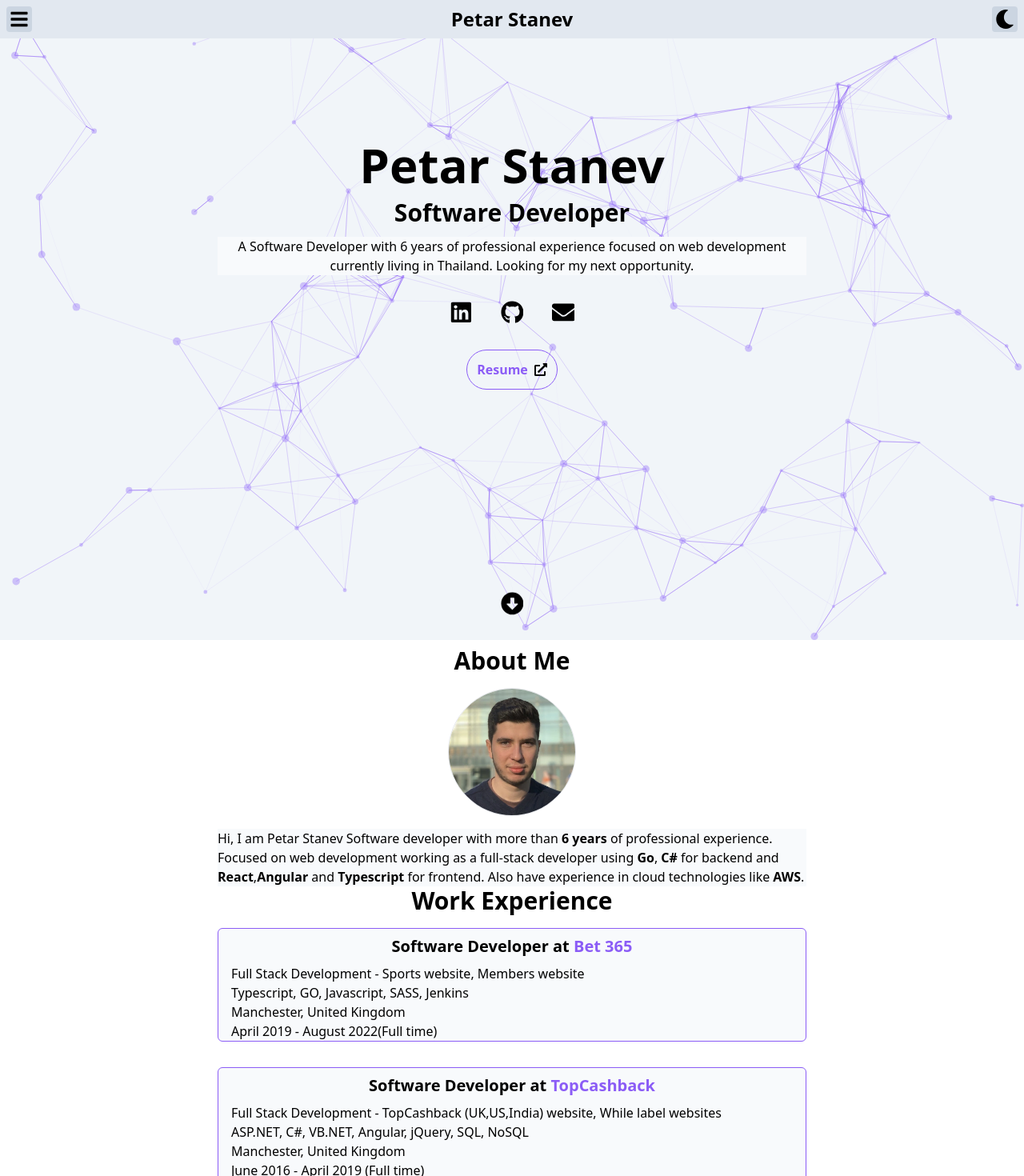
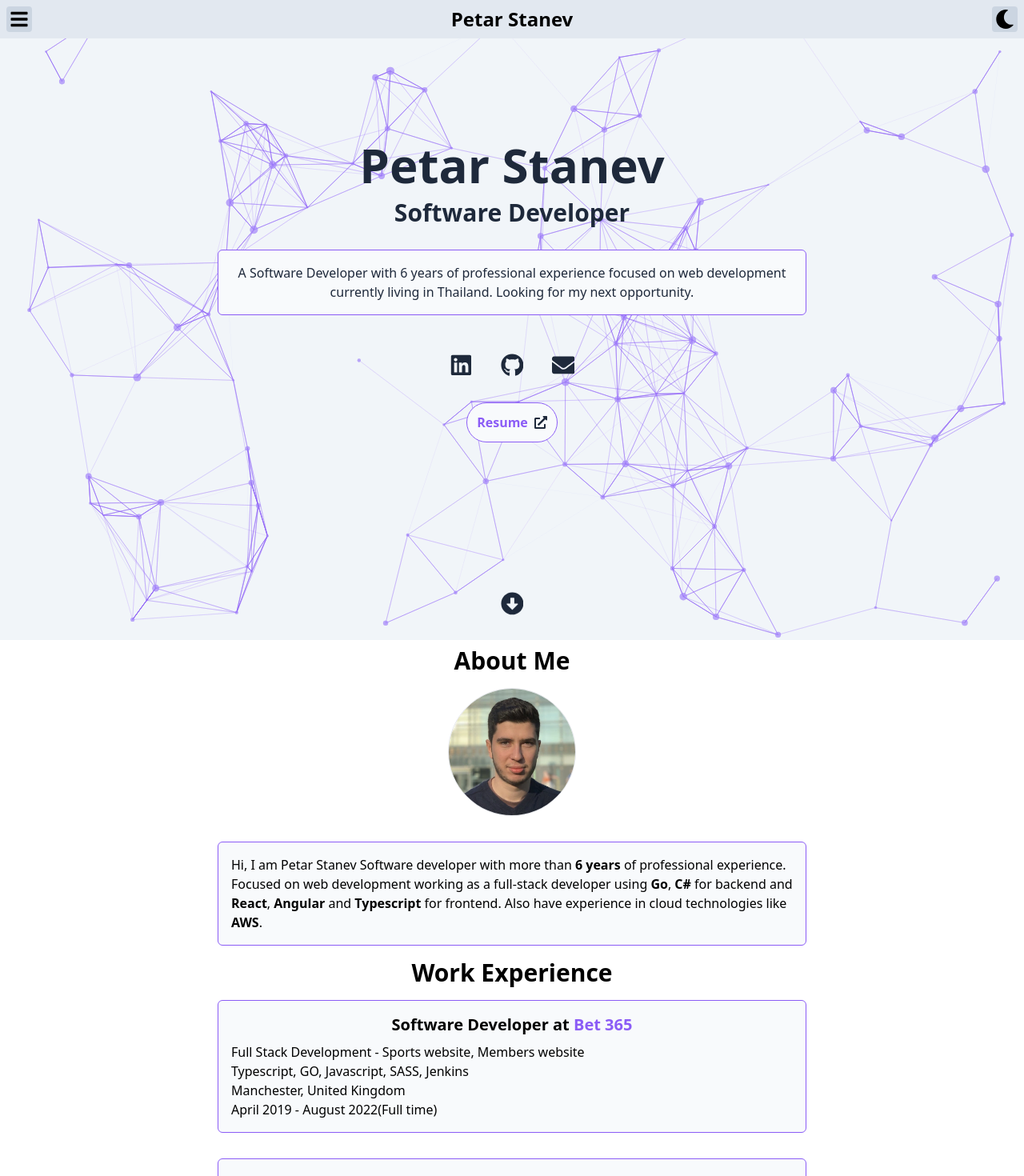
Before and after one commit to petarstanev/petarstanev.github.io, a Next.js app: page / in a window 1280 px wide. Shown: the top 1470 px of the page at 80% size. Built offline with nearby package versions, Linux system fonts and the light colour scheme.

Commit message:
Add dark mode for About

```diff
--- a/components/About.tsx
+++ b/components/About.tsx
@@ -9,13 +9,13 @@ const About = forwardRef<HTMLDivElement>((undefined, ref) => {
         src="/profile.webp"
         alt="Petar Stanev profile photo"
       />
-      <p className="bg-slate-50">
+      <article>
         Hi, I am Petar Stanev Software developer with more than
         <b> 6 years</b> of professional experience. Focused on web development
         working as a full-stack developer using <b>Go</b>, <b>C#</b> for backend
-        and <b>React</b>,<b>Angular</b> and <b>Typescript</b> for frontend. Also
+        and <b>React</b>, <b>Angular</b> and <b>Typescript</b> for frontend. Also
         have experience in cloud technologies like <b>AWS</b>.
-      </p>
+      </article>
     </section>
   );
 });
--- a/components/Contact.tsx
+++ b/components/Contact.tsx
@@ -8,7 +8,7 @@ const Contact = forwardRef<HTMLDivElement>((undefined, ref) => {
     <section ref={ref} className="flex flex-col px-4">
       <h2 className="text-center text-3xl">Get in touch</h2>
       <article className="border px-4 my-4 rounded-md border-violet-500 bg-slate-50">
-        <aside className="flex justify-evenly">
+        <aside className="flex justify-evenly flex-wrap">
           <IconContext.Provider
             value={{ size: "1em", className: "ml-2", color: "#000000" }}
           >
--- a/components/Lead.tsx
+++ b/components/Lead.tsx
@@ -7,21 +7,26 @@ import { IconContext } from "react-icons";
 
 const Lead = () => {
   return (
-    <IconContext.Provider value={{ size: "1.8em", color: "#000000" }}>
-      <main className="text-center min-h-[95vh] pt-32 pb-0 px-4 flex flex-col">
-        <h1 className="text-6xl">Petar Stanev</h1>
+    <main className="text-center min-h-[95vh] pt-32 pb-0 px-4 flex flex-col text-slate-800 dark:text-slate-100">
+      <IconContext.Provider
+        value={{
+          size: "1.8em",
+          className: "text-slate-800 dark:text-slate-100",
+        }}
+      >
+        <h1 className="text-6xl ">Petar Stanev</h1>
         <h2 className="my-3">Software Developer</h2>
-        <p className="bg-slate-50">
+        <article>
           A Software Developer with 6 years of professional experience focused
           on web development currently living in Thailand. Looking for my next
           opportunity.
-        </p>
+        </article>
         <div className="flex justify-center">
           <a
             href="https://www.linkedin.com/in/petarstanev"
             target="_blank"
             rel="noopener noreferrer"
-            className="flex-[0_0_4em] flex justify-center py-[2em]"
+            className="flex-[0_0_4em] flex justify-center py-8"
           >
             <FaLinkedin />
           </a>
@@ -29,7 +34,7 @@ const Lead = () => {
             href="https://github.com/petarstanev"
             target="_blank"
             rel="noopener noreferrer"
-            className="flex-[0_0_4em] flex justify-center py-[2em]"
+            className="flex-[0_0_4em] flex justify-center py-8"
           >
             <FaGithub />
           </a>
@@ -37,19 +42,19 @@ const Lead = () => {
             href="mailto:me@petarstanev.com"
             target="_blank"
             rel="noopener noreferrer"
-            className="flex-[0_0_4em] flex justify-center py-[2em]"
+            className="flex-[0_0_4em] flex justify-center py-8"
           >
             <FaEnvelope />
           </a>
         </div>
         <a
-          className="self-center inline-flex items-center border text-violet-500 p-3 rounded-full border-violet-500"
+          className="self-center inline-flex items-center border text-violet-500 p-3 rounded-full border-violet-500 bg-slate-50 dark:text-slate-800"
           href="/Resume_Petar_Stanev.pdf"
           target="_blank"
         >
           <b>Resume</b>
           <IconContext.Provider
-            value={{ size: "1em", className: "ml-2", color: "#000000" }}
+            value={{ size: "1em", className: "ml-2 text-slate-800" }}
           >
             <FaExternalLinkAlt />
           </IconContext.Provider>
@@ -59,8 +64,8 @@ const Lead = () => {
             <FaArrowAltCircleDown />
           </div>
         </div>
-      </main>
-    </IconContext.Provider>
+      </IconContext.Provider>
+    </main>
   );
 };
 
--- a/components/Projects.tsx
+++ b/components/Projects.tsx
@@ -27,7 +27,7 @@ const Projects = forwardRef<HTMLDivElement>((undefined, ref) => {
               <FaExternalLinkAlt />
             </a>
             <a
-              className="flex text-lg items-center"
+              className="flex text-lg items-center ml-4"
               href="https://github.com/petarstanev/hacker-news"
               target="_blank"
               rel="noopener noreferrer"
--- a/pages/index.tsx
+++ b/pages/index.tsx
@@ -8,8 +8,7 @@ import Projects from "@/components/Projects";
 import Contact from "@/components/Contact";
 import Resume from "@/components/Resume";
 import Footer from "@/components/Footer";
-import { useRef, lazy, Suspense } from "react";
-const Background = lazy(() => import("@/components/Background"));
+import { useRef } from "react";
 
 export default function Home() {
   const aboutRef = useRef<HTMLDivElement>(null);
@@ -21,9 +20,6 @@ export default function Home() {
 
   return (
     <>
-      <Suspense>
-        <Background />
-      </Suspense>
       <Header />
       <Navigation
         aboutRef={aboutRef}
--- a/styles/globals.css
+++ b/styles/globals.css
@@ -13,7 +13,7 @@
     @apply font-bold text-center text-3xl;
   }
   h3 {
-    @apply font-bold text-xl text-center my-2;
+    @apply font-bold text-xl text-center mb-2;
   }
   h4 {
     @apply font-bold;
@@ -31,6 +31,6 @@
   }
 
   article {
-    @apply border px-4 my-4 rounded-md border-violet-500 bg-slate-50;
+    @apply border p-4 my-4 rounded-md border-violet-500 bg-slate-50 dark:text-slate-800;
   }
 }
```
